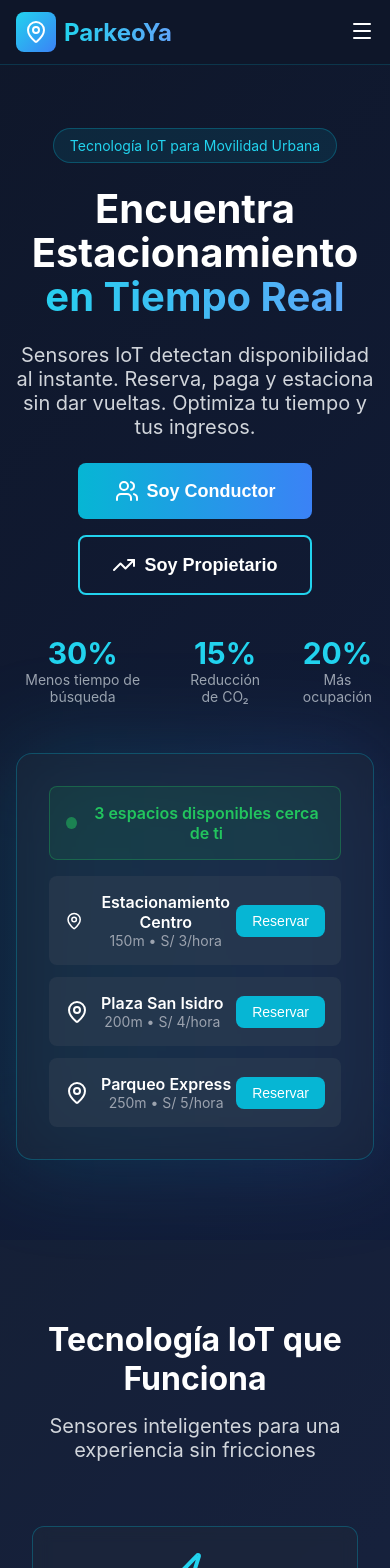
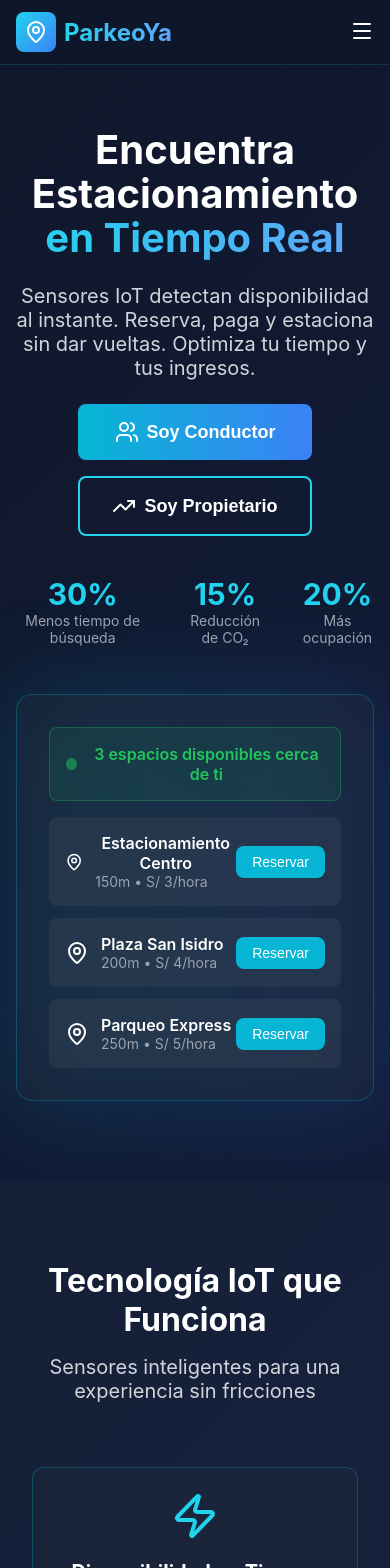
Before and after one commit to Lorem-Ipsum-UPC/Landing-Page, a React (Create React App) app: page / in a window 390 px wide. Shown: the top 1568 px of the page. Built offline with nearby package versions, Linux system fonts and the light colour scheme.

Commit message:
fix: update media query breakpoints for navigation and mobile menu styles; remove unused badge elements from hero and section headers

```diff
--- a/src/components/ParkeoYaLanding.css
+++ b/src/components/ParkeoYaLanding.css
@@ -61,7 +61,7 @@
   gap: 1.5rem;
 }
 
-@media (min-width: 768px) {
+@media (min-width: 1150px) {
   .nav-menu {
     display: flex;
   }
@@ -84,7 +84,7 @@
   gap: 1rem;
 }
 
-@media (min-width: 768px) {
+@media (min-width: 1150px) {
   .nav-actions {
     display: flex;
   }
@@ -127,7 +127,7 @@
   cursor: pointer;
 }
 
-@media (min-width: 768px) {
+@media (min-width: 1150px) {
   .mobile-menu-button {
     display: none;
   }
@@ -139,7 +139,7 @@
   border-top: 1px solid rgba(6, 182, 212, 0.2);
 }
 
-@media (min-width: 768px) {
+@media (min-width: 1150px) {
   .mobile-menu {
     display: none;
   }
@@ -391,6 +391,7 @@
 .demo-parking-meta {
   font-size: 0.875rem;
   color: #9ca3af;
+  align-self: baseline;
 }
 
 .demo-reserve-btn {
--- a/src/components/ParkeoYaLanding.js
+++ b/src/components/ParkeoYaLanding.js
@@ -242,9 +242,6 @@ const ParkeoYaLanding = () => {
         <div className="hero-container">
           <div className="hero-grid">
             <div className="hero-content">
-              <div className="hero-badge">
-                {t('hero.badge', 'Tecnología IoT para Movilidad Urbana')}
-              </div>
               <h1 className="hero-title">
                 {t('hero.title', 'Encuentra Estacionamiento ')}
                 <span className="hero-title-gradient">
@@ -415,9 +412,6 @@ const ParkeoYaLanding = () => {
       <section id="caracteristicas" className="section section-alt">
         <div className="section-container">
           <div className="section-header">
-            <div className="section-badge">
-              {t('detailedFeatures.badge')}
-            </div>
             <h2 className="section-title">{t('detailedFeatures.title')}</h2>
             <p className="section-description">
               {t('detailedFeatures.subtitle')}
@@ -465,9 +459,6 @@ const ParkeoYaLanding = () => {
       <section id="precios" className="section">
         <div className="section-container">
           <div className="section-header">
-            <div className="section-badge">
-              {t('pricing.badge')}
-            </div>
             <h2 className="section-title">{t('pricing.title')}</h2>
             <p className="section-description">
               {t('pricing.subtitle')}
@@ -539,9 +530,6 @@ const ParkeoYaLanding = () => {
       <section id="casos-exito" className="section section-alt">
         <div className="section-container">
           <div className="section-header">
-            <div className="section-badge">
-              {t('caseStudiesSummary.title', 'Casos de Éxito')}
-            </div>
             <h2 className="section-title">{t('caseStudiesSummary.title', 'Resultados Comprobados')}</h2>
             <p className="section-description">
               {t('caseStudiesSummary.subtitle', 'Descubre cómo ParkeoYa ha transformado negocios reales')}
```
